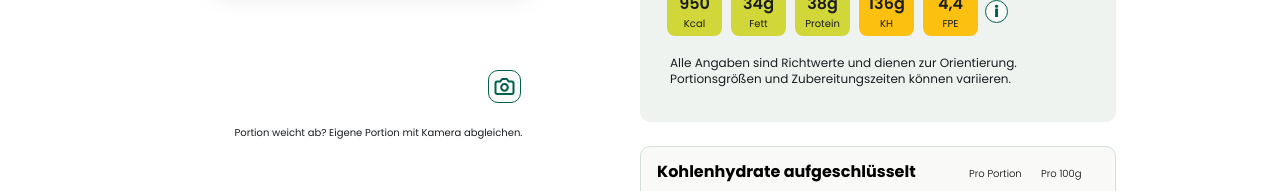
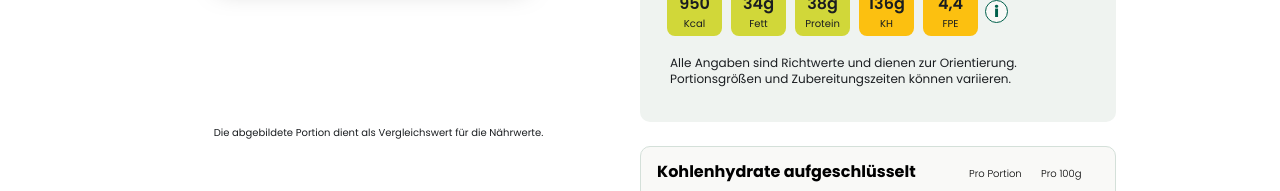
Before and after one commit to makroklar/makroklar, a Next.js app: page /guest/dish in a window 1280 px wide. Shown: the part 314-505 px from the top of the page. Built offline with nearby package versions, Linux system fonts and the light colour scheme.

Commit message:
Detailansicht: Kamera-Button entfernt, Hinweis zur abgebildeten Portion #13

```diff
--- a/src/areas/guest/components/dish-detail/DishHero.module.css
+++ b/src/areas/guest/components/dish-detail/DishHero.module.css
@@ -32,23 +32,6 @@
   filter: drop-shadow(var(--shadow-card-lg));
 }
 
-/* Kamera-Button 33 × 33 unten rechts, 5 px vom rechten Bildrand */
-.camera {
-  position: absolute;
-  right: 5px;
-  bottom: 0;
-  display: block;
-  padding: 0;
-  background: none;
-  border: 0;
-  border-radius: 10px;
-  cursor: pointer;
-}
-
-.camera img {
-  display: block;
-}
-
 .hint {
   margin: 22px 0 0;
   padding: 0 39px 0 40px;
--- a/src/areas/guest/components/dish-detail/DishHero.tsx
+++ b/src/areas/guest/components/dish-detail/DishHero.tsx
@@ -1,28 +1,23 @@
 import Image, { type StaticImageData } from 'next/image';
-import cameraButton from '../../../../../public/images/guest/icons/camera-button.svg';
 import styles from './DishHero.module.css';
 
 type DishHeroProps = {
   name: string;
   image: StaticImageData | string;
-  onCameraClick?: () => void;
 };
 
 // Bildbereich oben in der Detailansicht eines Gerichts (Figma „Gastansicht“, Frame „Detailansicht“, Bild 25:516).
 // Der Zurück-Pfeil sitzt im LogoHeader darüber
-export function DishHero({ name, image, onCameraClick }: DishHeroProps) {
+export function DishHero({ name, image }: DishHeroProps) {
   return (
     <div className={styles.hero}>
       <div className={styles.imageArea}>
         <div className={styles.imageWrapper}>
           <Image className={styles.image} src={image} alt={name} width={1635} height={2000} sizes="310px" priority />
         </div>
-        <button type="button" className={styles.camera} onClick={onCameraClick} aria-label="Portion mit Kamera abgleichen">
-          <Image src={cameraButton} alt="" width={33} height={33} />
-        </button>
       </div>
 
-      <p className={styles.hint}>Portion weicht ab? Eigene Portion mit Kamera abgleichen.</p>
+      <p className={styles.hint}>Die abgebildete Portion dient als Vergleichswert für die Nährwerte.</p>
     </div>
   );
 }
```
